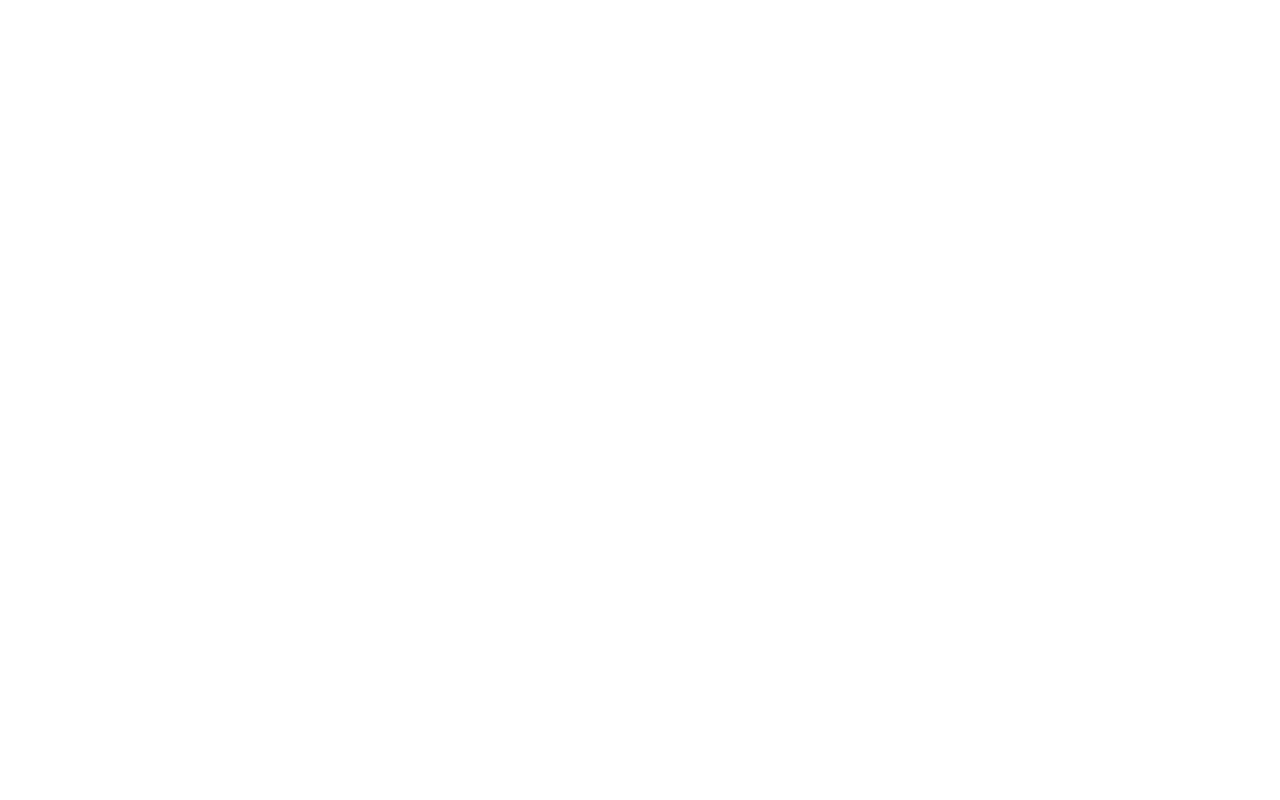
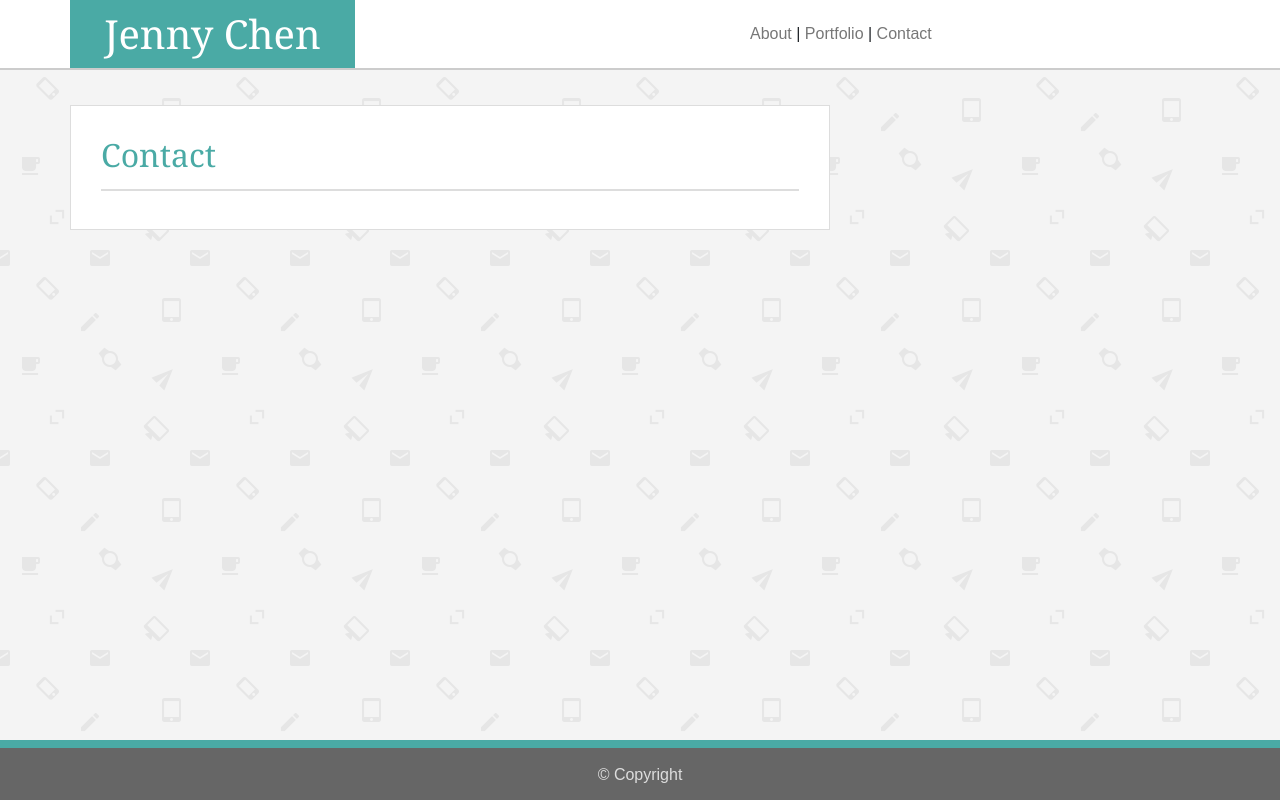
Before and after one commit to jenjch/project2PortfolioSite, a plain HTML site: page contact.html in a window 1280 px wide. Drawn offline with nearby package versions, Linux system fonts and the light colour scheme.

Commit message:
update 2 more pages

```diff
--- a/contact.html
+++ b/contact.html
@@ -6,8 +6,44 @@
     <meta http-equiv="X-UA-Compatible" content="ie=edge">
     <title>Contact Jen!</title>
     <link rel="stylesheet" href="https://maxcdn.bootstrapcdn.com/bootstrap/4.0.0/css/bootstrap.min.css" integrity="sha384-Gn5384xqQ1aoWXA+058RXPxPg6fy4IWvTNh0E263XmFcJlSAwiGgFAW/dAiS6JXm" crossorigin="anonymous">
+    <link rel="stylesheet" type="text/css" href="assets/css/style.css">
 </head>
 <body>
 
+<div class="container-fluid">
+<header class="container">
+    <div class="row">
+        <h1 class="col-sm-12 col-md-3">Jenny Chen</h1>
+        <div class="col-md-4"></div>
+        <nav class="col-sm-12 col-md-5">
+            <a href="index.html">About</a> |
+            <a href="portfolio.html">Portfolio</a> |
+            <a href="contact.html">Contact</a>
+        </nav>
+    </div>
+</header>
+</div>
+
+<div class="container">
+    <section class="content">
+        <div class="row">
+            <div class="col-sm-8 midsection">
+                <h2>Contact</h2>
+            </div>
+        </div>
+    </section>
+</div>
+
+<footer class="footer">
+    <div class="row text-center">
+        <p class="col-sm-12" id="copyright">
+            &copy; Copyright
+        </p>
+    </div>
+</footer>
+
+<script src="https://code.jquery.com/jquery-3.3.1.slim.min.js" integrity="sha384-q8i/X+965DzO0rT7abK41JStQIAqVgRVzpbzo5smXKp4YfRvH+8abtTE1Pi6jizo" crossorigin="anonymous"></script>
+<script src="https://cdnjs.cloudflare.com/ajax/libs/popper.js/1.14.3/umd/popper.min.js" integrity="sha384-ZMP7rVo3mIykV+2+9J3UJ46jBk0WLaUAdn689aCwoqbBJiSnjAK/l8WvCWPIPm49" crossorigin="anonymous"></script>
+<script src="https://stackpath.bootstrapcdn.com/bootstrap/4.1.3/js/bootstrap.min.js" integrity="sha384-ChfqqxuZUCnJSK3+MXmPNIyE6ZbWh2IMqE241rYiqJxyMiZ6OW/JmZQ5stwEULTy" crossorigin="anonymous"></script>
 </body>
 </html>
```
Also changed, not shown: portfolio.html (+36 -0 lines).
